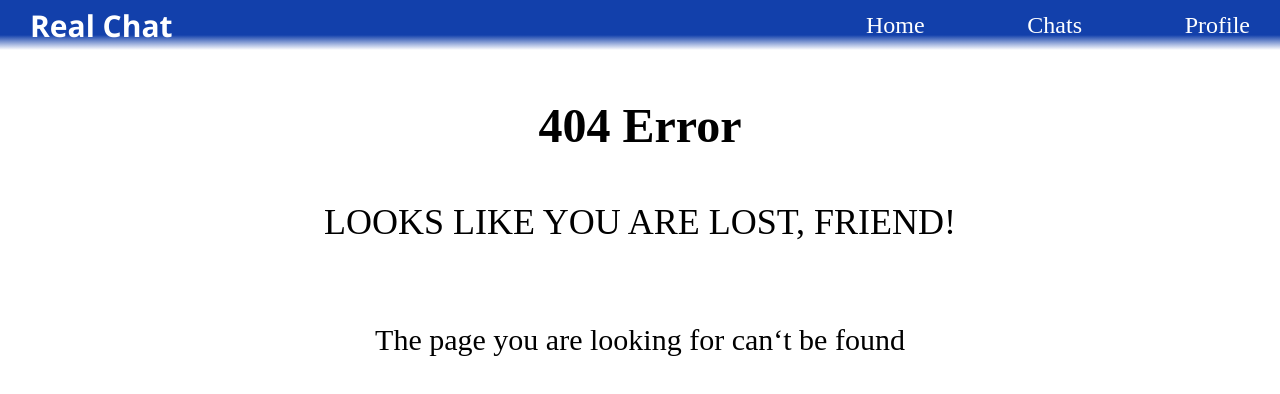
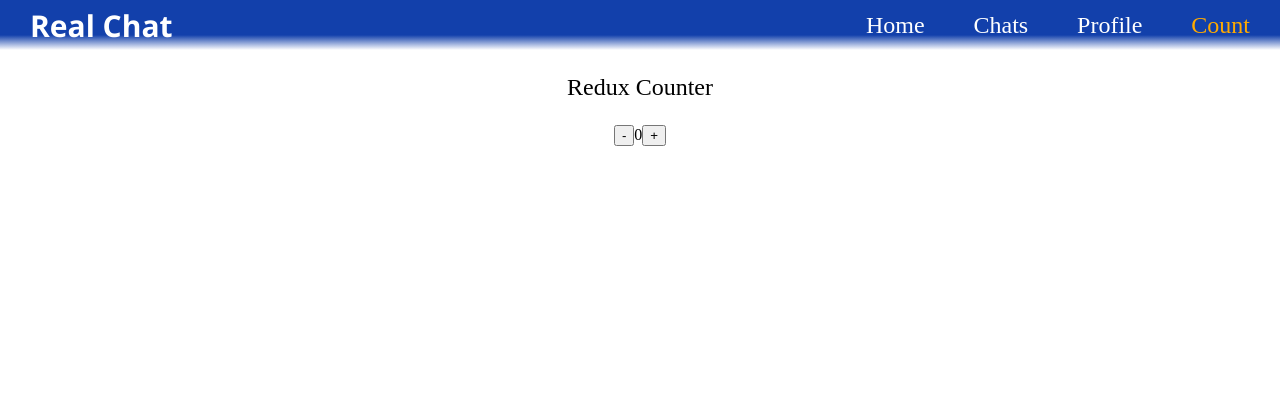
Before and after one commit to Gray-Starling/GeekBrains_react_course, a React (Create React App) app: page /count in a window 1280 px wide. Before the commit this address had no page. Shown: the top 394 px of the page. Built offline with nearby package versions, Linux system fonts and the light colour scheme.

Commit message:
Added Redux, Counter Page and logic between them

```diff
--- a/package.json
+++ b/package.json
@@ -20,8 +20,10 @@
     "prop-types": "^15.8.1",
     "react": "^18.1.0",
     "react-dom": "^18.1.0",
+    "react-redux": "^8.0.2",
     "react-router-dom": "^6.3.0",
     "react-scripts": "5.0.1",
+    "redux": "^4.2.0",
     "styled-components": "^5.3.5",
     "typescript": "^4.6.4",
     "web-vitals": "^2.1.4"
--- a/src/App.jsx
+++ b/src/App.jsx
@@ -6,6 +6,7 @@ import { NotFound } from "./pages/NotFound/NotFound";
 import { ChatList } from "./pages/ChatList/ChatList";
 import { Profile } from "./pages/Profile/Profile";
 import { ChatPage } from "./components/ChatPage/ChatPage";
+import { Count } from "./pages/Count/Count";
 
 export const App = () => {
   return (
@@ -16,6 +17,7 @@ export const App = () => {
           <Route path="/chatlist" element={<ChatList />} />
           <Route path="/chatlist/:title" element={<ChatPage />} />
           <Route path="/profile" element={<Profile />} />
+          <Route path="/count" element={<Count />} />
           <Route path="*" element={<NotFound />} />
         </Route>
       </Routes>
--- a/src/components/Layout/Layout.jsx
+++ b/src/components/Layout/Layout.jsx
@@ -12,6 +12,7 @@ export const Layout = () => {
           <CustomLink to="/">Home</CustomLink>
           <CustomLink to="/chatlist">Chats</CustomLink>
           <CustomLink to="/profile">Profile</CustomLink>
+          <CustomLink to="/count">Count</CustomLink>
         </div>
       </header>
       <main className="main">
--- a/src/index.jsx
+++ b/src/index.jsx
@@ -1,16 +1,41 @@
 import React from "react";
 import { createRoot } from "react-dom/client";
 import { BrowserRouter } from "react-router-dom";
+import { createStore } from "redux";
+import { Provider } from "react-redux";
+
 import { App } from "./App";
 import "./index.css";
 
 const rootElement = document.getElementById("app");
+const initialState = {
+  count: 0,
+};
+const reducer = (state = initialState, action) => {
+  switch (action.type) {
+    case "increase":
+      return {
+        ...state,
+        count: state.count + 1,
+      };
+    case "decrease":
+      return {
+        ...state,
+        count: state.count - 1,
+      };
+    default:
+      return state;
+  }
+};
+const store = createStore(reducer);
 if (rootElement) {
   createRoot(rootElement).render(
     <BrowserRouter>
-      <React.StrictMode>
-        <App />
-      </React.StrictMode>
+      <Provider store={store}>
+        <React.StrictMode>
+          <App />
+        </React.StrictMode>
+      </Provider>
     </BrowserRouter>
   );
 }
--- /dev/null
+++ b/src/pages/Count/Count.jsx
@@ -0,0 +1,16 @@
+import React from "react";
+import { useDispatch, useSelector } from "react-redux";
+
+export const Count = () => {
+  const value = useSelector((state) => state.count);
+  const dispatch = useDispatch();
+
+  return (
+    <div className="wrp">
+      <p className="title">Redux Counter</p>
+      <button onClick={() => dispatch({ type: "decrease" })}>-</button>
+      <span>{value}</span>
+      <button onClick={() => dispatch({ type: "increase" })}>+</button>
+    </div>
+  );
+};
--- a/src/pages/NotFound/NotFound.css
+++ b/src/pages/NotFound/NotFound.css
@@ -1,6 +1,3 @@
-.wrp {
-  text-align: center;
-}
 .error {
   font-size: 48px;
   font-weight: bold;
```
Also changed, not shown: src/pages/Home/Home.jsx (+2 -5 lines), 1 other file (tests, documents, lock files or other folders).
